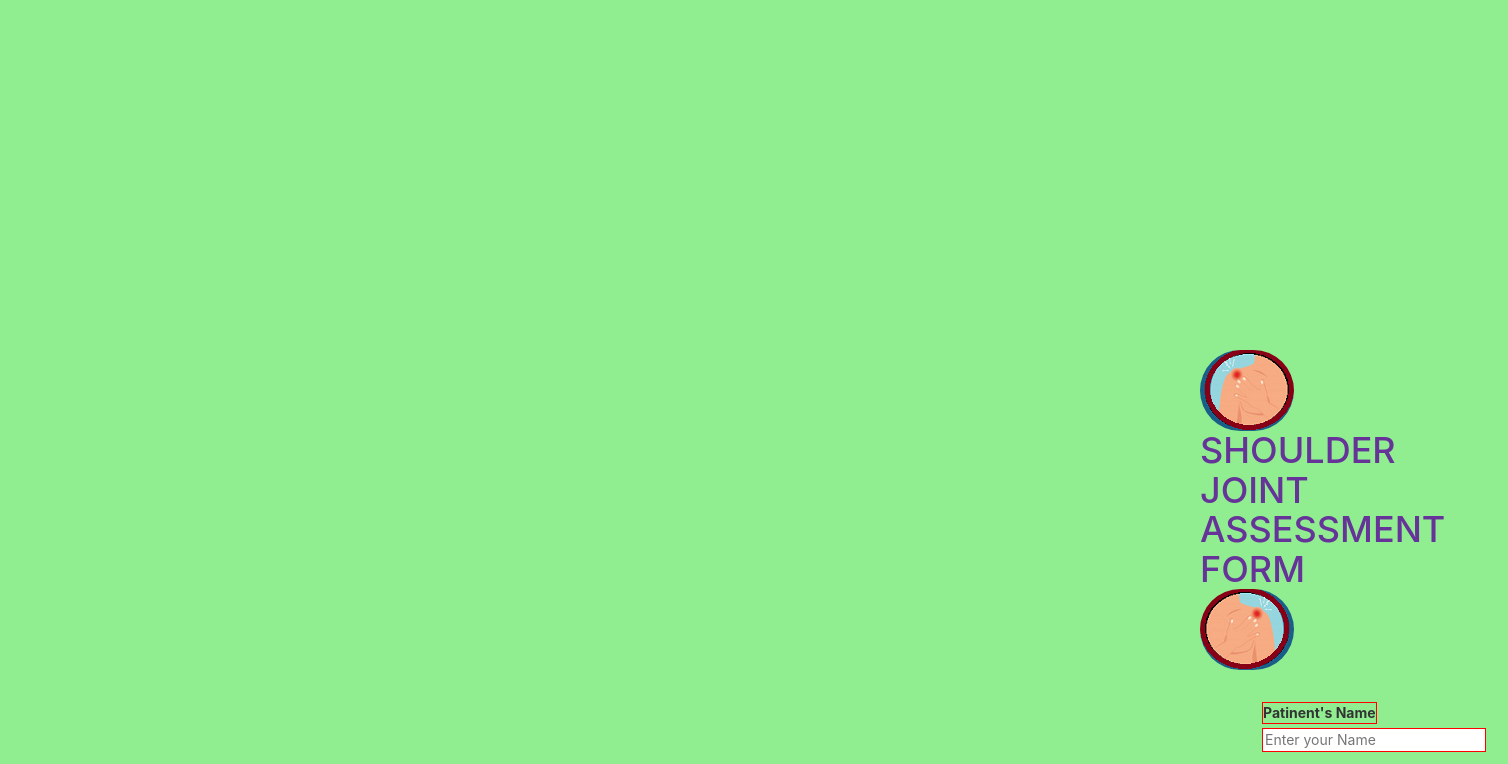
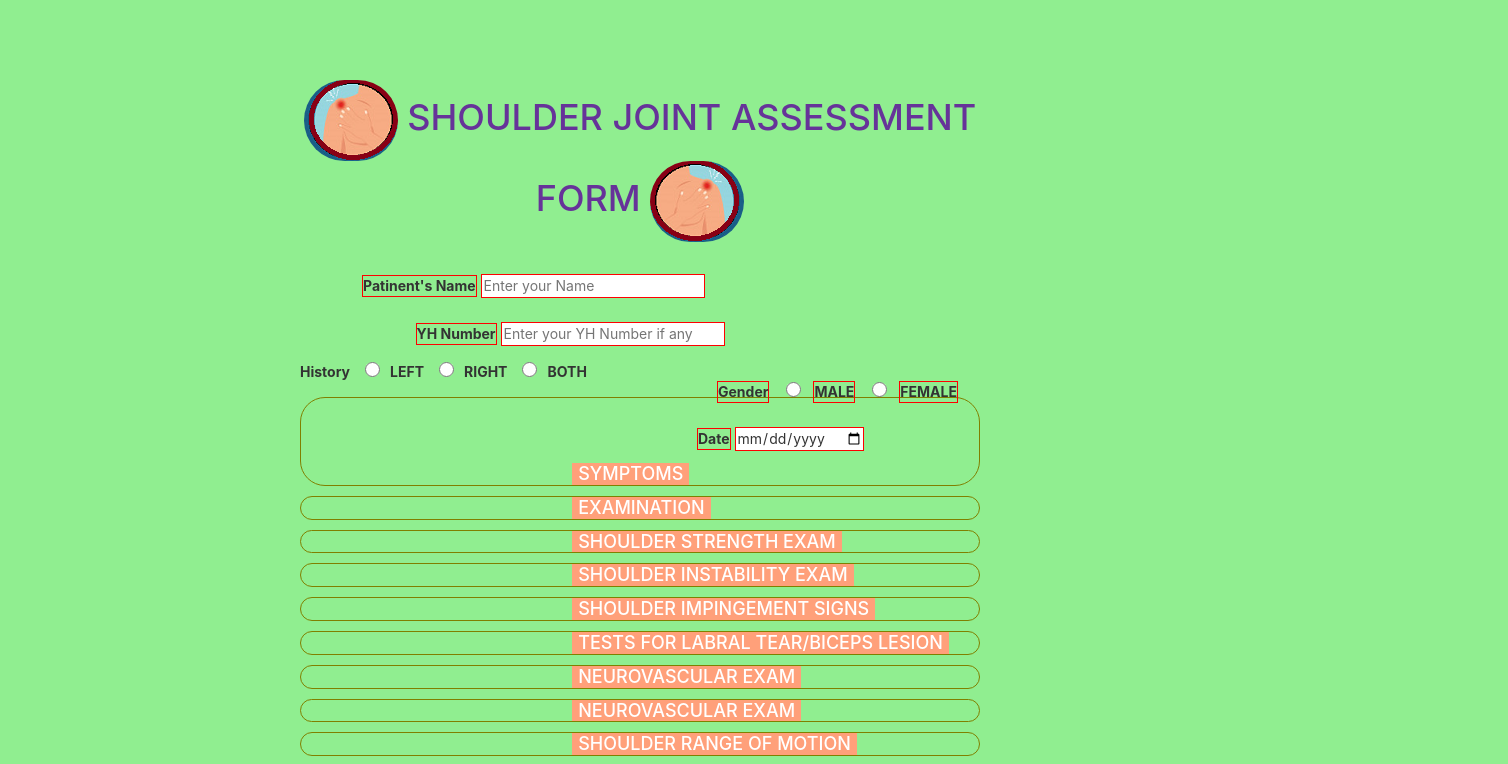
Before and after one commit to sandeepkamishetti/ShoulderJointAssessment, a React (Create React App) app: page / in a window 1280 px wide. Shown: the top 764 px of the page, 1508 px wide, since content can reach past the window. Built offline with nearby package versions, Linux system fonts and the light colour scheme.

Commit message:
Updated the margin settings

```diff
--- a/src/Style.css
+++ b/src/Style.css
@@ -1,7 +1,8 @@
 body{
-  margin:1000px;
-  margin-top: 300px;
-  margin-bottom: 20px;
+  margin-top: 30px;
+  margin-bottom: 30px;
+  margin-left: 100px;
+  margin-right: 100px;
   background-color: lightgreen;
 }
 
```
